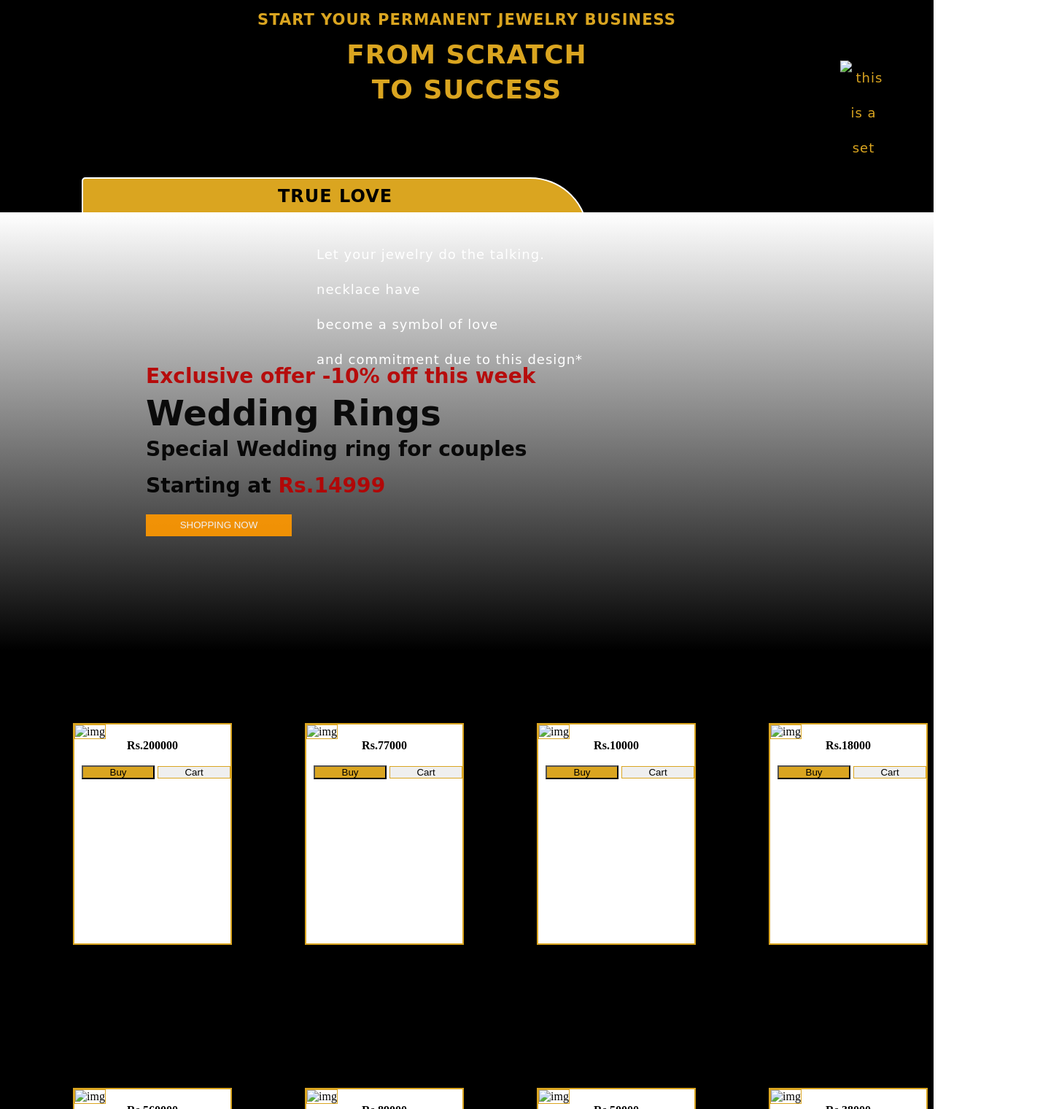
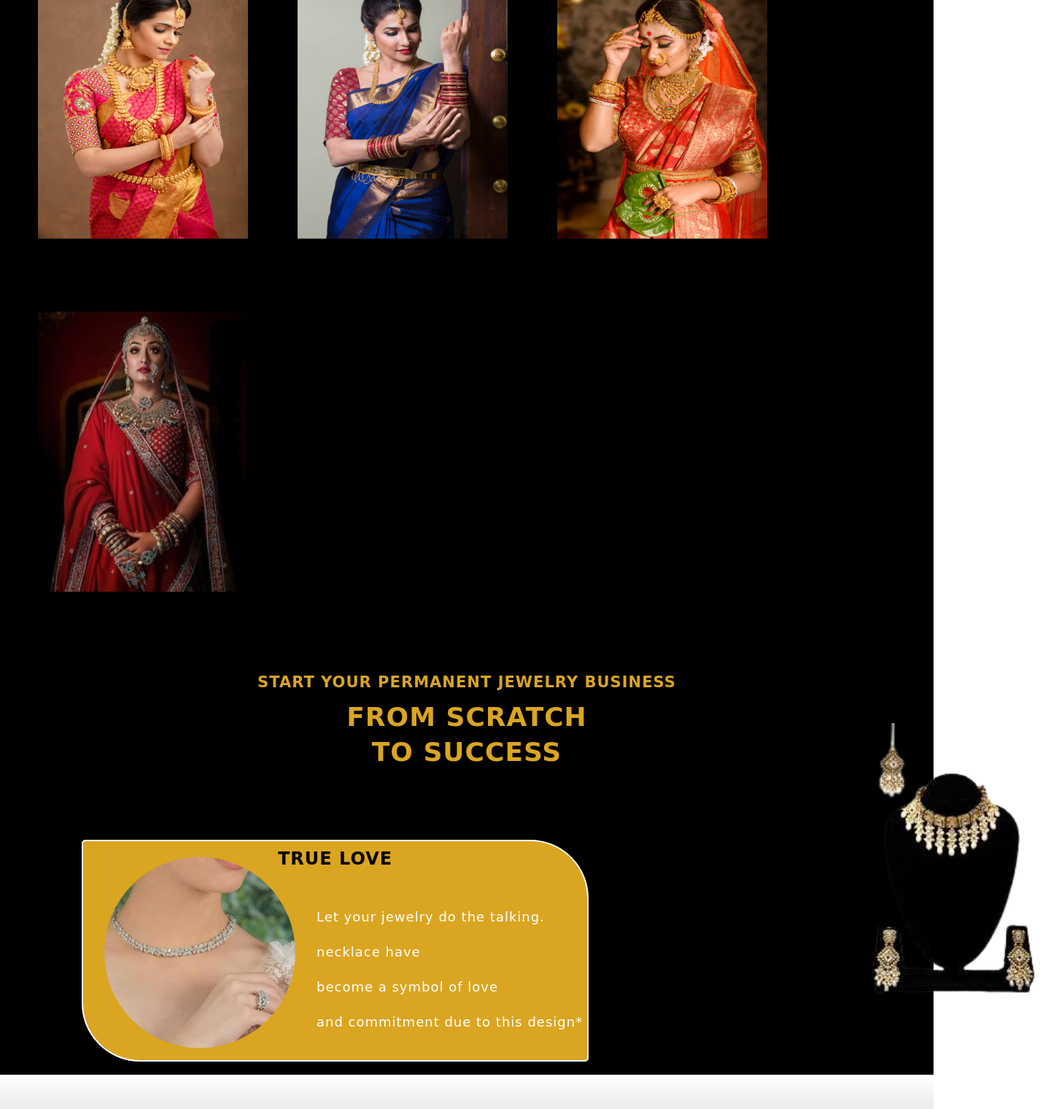
Before and after one commit to nidhi13patidar/Jewellery-Shop, a plain HTML site: page shop.html in a window 1280 px wide. Shown: the part 364-1884 px from the top of the page at 73% size, 1452 px wide, since content can reach past the window. Drawn offline with Linux system fonts and the light colour scheme.

Commit message:
Update shop.html

```diff
--- a/shop.html
+++ b/shop.html
@@ -11,7 +11,7 @@
   <body>
      <div class="nav">
         <div class="imglogo">
-          <a href="index.html"><img src="image/nidhi logo.png" width="150px" height="150px" alt="this is an logo" /></a>
+          <a href="index.html"><img src="nidhi logo.png" width="150px" height="150px" alt="this is an logo" /></a>
         </div>
         <input
           type="text" placeholder="search here"class="search"/>
@@ -23,10 +23,10 @@
         <a href="#bigcontainer1"><li>On-sale</li></a>
       </div>
       <div class="fourimg">
-        <img src="image/img1.jpg" class="bridesimg" alt="this is img" />
-        <img src="image/img2.jpg" class="bridesimg" alt="this is img" />
-        <img src="image/img5.jpg" class="bridesimg" alt="this is img" />
-        <img src="image/img6.jpg" class="bridesimg" alt="this is img" />
+        <img src="img1.jpg" class="bridesimg" alt="this is img" />
+        <img src="img2.jpg" class="bridesimg" alt="this is img" />
+        <img src="img5.jpg" class="bridesimg" alt="this is img" />
+        <img src="img6.jpg" class="bridesimg" alt="this is img" />
       </div>
 
       <div class="container1">
@@ -39,11 +39,11 @@
              <p class="p"> Let your jewelry do the talking. <br />necklace have <br />
               become a symbol of love <br />and commitment due to this design*</p>
               <div class="necklaceimg">
-             <img src="image/neck.jpg" width="280px"height="350px" alt="this is image" />
+             <img src="neck.jpg" width="280px"height="350px" alt="this is image" />
                </div>
              </div>
         <div class="model">
-          <img src="image/setimg.png" width="300px" height="400px" alt="this is a set"  />
+          <img src="setimg.png" width="300px" height="400px" alt="this is a set"  />
         </div>
       </div>
 
@@ -56,7 +56,7 @@
       <button class="ringbtn">SHOPPING NOW</button>
       </div>
       <div class="offerimg">
-      <img src="image/couple.jpg" width="400px" height="500px"  alt="ring">
+      <img src="couple.jpg" width="400px" height="500px"  alt="ring">
       </div>
     </div>
   </div>
@@ -64,7 +64,7 @@
   <div class="bigcontainer1" id="bigcontainer1">
     <div class="div1">
       <div class="divimg">
-      <img src="image/necklace1.jpg" height="235px" class="img" alt="img">
+      <img src="necklace1.jpg" height="235px" class="img" alt="img">
       </div>
       <div class="caption">
         <h4>Rs.200000</h4>
@@ -75,7 +75,7 @@
   </div>
   <div class="div1">
     <div class="divimg">
-    <img src="image/braclet.jpg" class="img" alt="img">
+    <img src="braclet.jpg" class="img" alt="img">
     </div>
     <div class="caption">
       <h4>Rs.77000</h4><br>
@@ -87,7 +87,7 @@
   </div>
   <div class="div1">
     <div class="divimg">
-    <img src="image/earring.jpg" class="img" alt="img">
+    <img src="earring.jpg" class="img" alt="img">
     </div>
     <div class="caption">
       <h4>Rs.10000</h4><br>
@@ -97,7 +97,7 @@
     </div>
     <div class="div1">
       <div class="divimg">
-      <img src="image/payal.jpg"height="235px"width="230px" class="img" alt="img">
+      <img src="payal.jpg"height="235px"width="230px" class="img" alt="img">
       </div>
       <div class="caption">
         <h4>Rs.18000</h4><br>
@@ -109,7 +109,7 @@
       <div class="bigcontainer2">
         <div class="div1">
           <div class="divimg">
-          <img src="image/jwel5.jpg"width="240px" height="230px" class="img" alt="img">
+          <img src="jwel5.jpg"width="240px" height="230px" class="img" alt="img">
           </div>
           <div class="caption">
             <h4>Rs.560000</h4>
@@ -120,7 +120,7 @@
       </div>
       <div class="div1">
         <div class="divimg">
-        <img src="image/jwel6.jpg" width="240px" height="230px" class="img" alt="img">
+        <img src="jwel6.jpg" width="240px" height="230px" class="img" alt="img">
         </div>
         <div class="caption">
           <h4>Rs.89000</h4><br>
@@ -132,7 +132,7 @@
       </div>
       <div class="div1">
         <div class="divimg">
-        <img src="image/jwel7.jpg" width="240px" height="230px" class="img" alt="img">
+        <img src="jwel7.jpg" width="240px" height="230px" class="img" alt="img">
         </div>
         <div class="caption">
           <h4>Rs.50000</h4><br>
@@ -142,7 +142,7 @@
         </div>
         <div class="div1">
           <div class="divimg">
-          <img src="image/jwel8.jpg"height="230px" width="230px" class="img" alt="img">
+          <img src="jwel8.jpg"height="230px" width="230px" class="img" alt="img">
           </div>
           <div class="caption">
             <h4>Rs.38000</h4><br>
```
